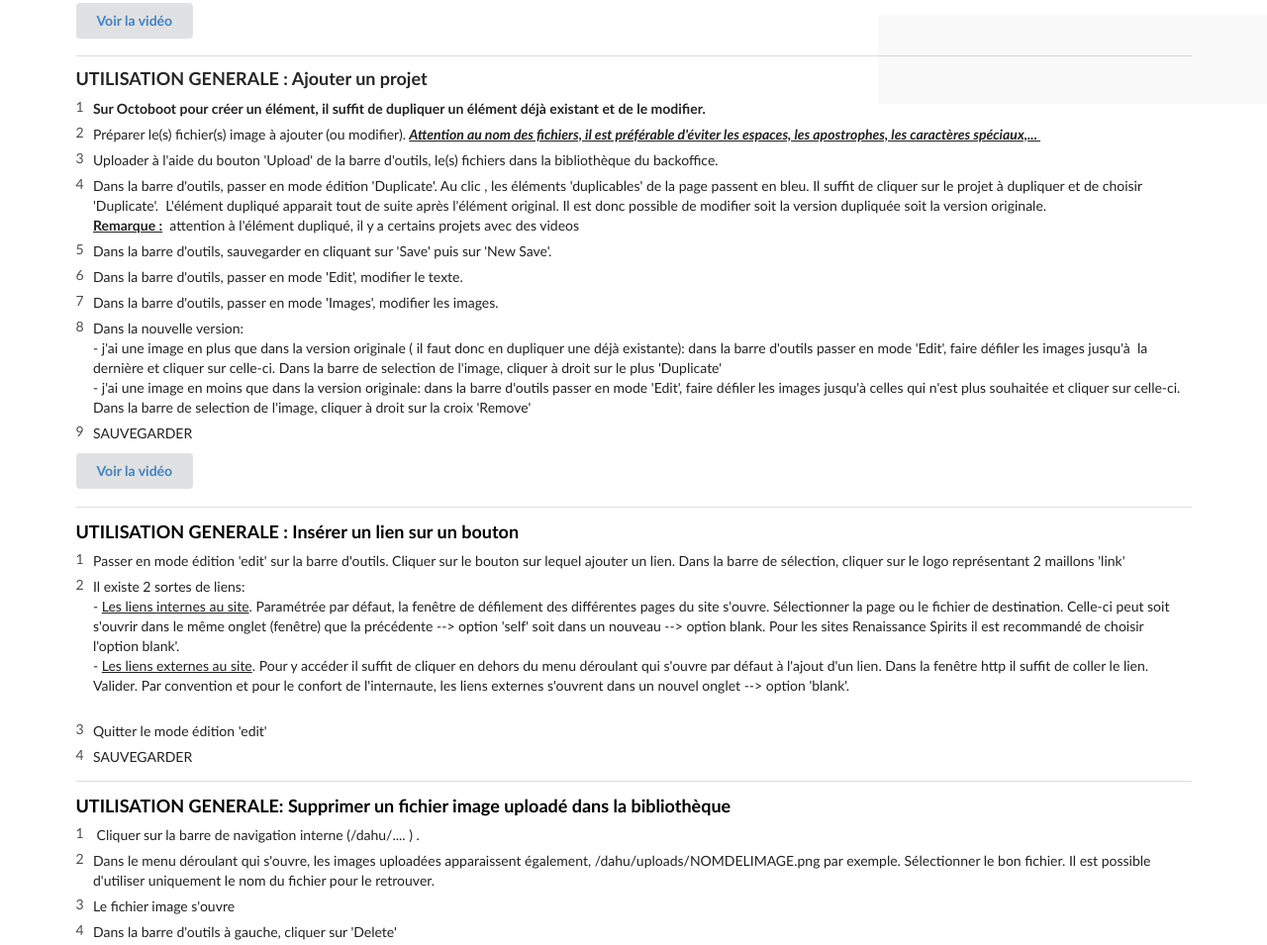
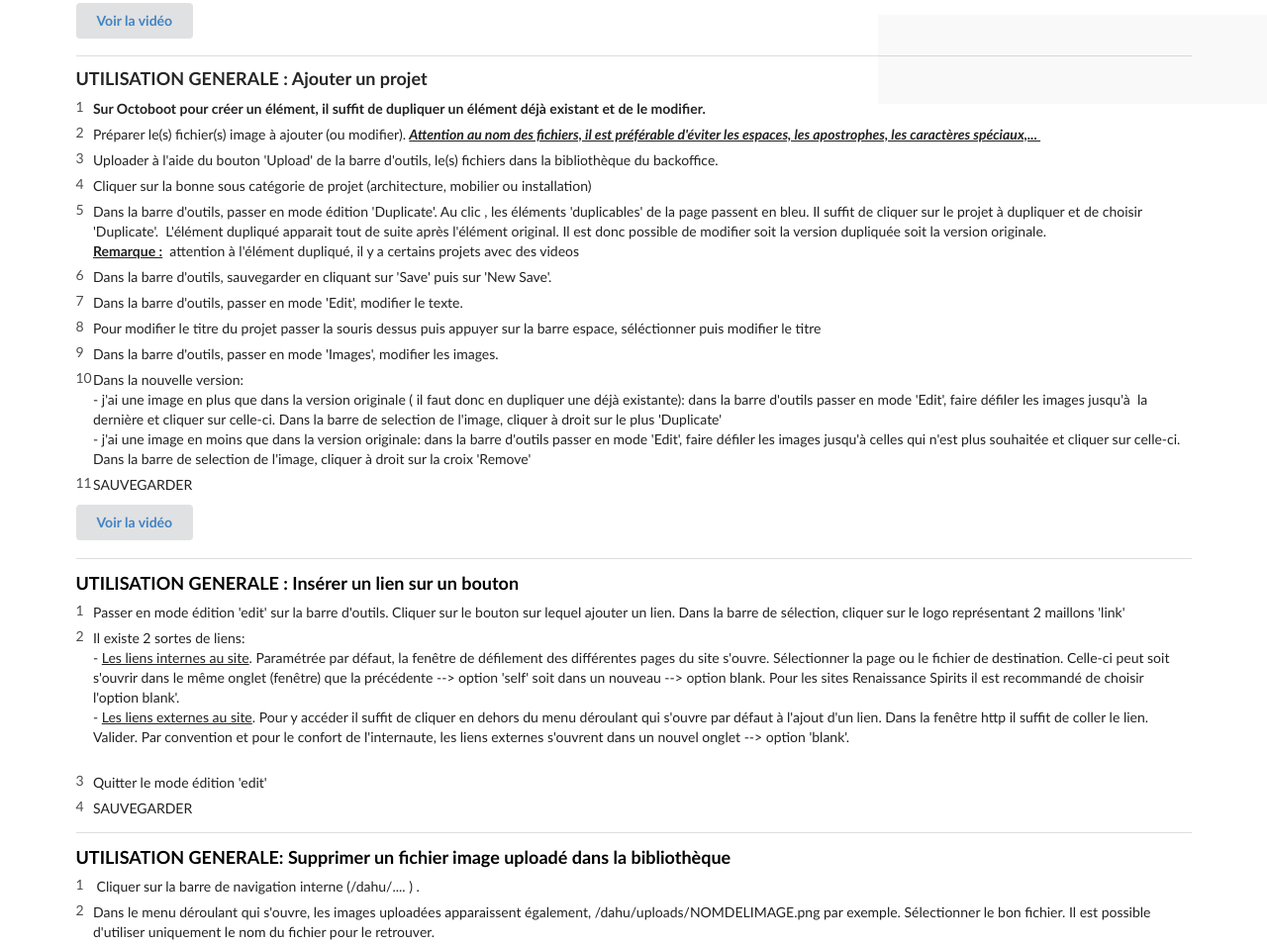
Before and after one commit to RonanDrouglazet/dahu, a website: page help/index.html in a window 1280 px wide. Shown: the part 860-1815 px from the top of the page at 99% size. Drawn offline with Linux system fonts and the light colour scheme.

Commit message:
Octoboot - Fri May 10 2019 14:40:19 GMT+0200 (CEST)

```diff
--- a/help/index.html
+++ b/help/index.html
@@ -120,6 +120,8 @@ Pour une efficacité optimale de la plateforme, il est conseillé d'utiliser le
 	</li>
 	<li ob-duplicable="">
 	<p>Uploader à l'aide du bouton 'Upload' de la barre d'outils, le(s) fichiers dans la bibliothèque du backoffice.</p>
+	</li><li ob-duplicable="">
+	<p>Cliquer sur la bonne sous catégorie de projet (architecture, mobilier ou installation)</p>
 	</li>
 	<li ob-duplicable="">
 	<p>Dans la barre d'outils, passer en mode édition 'Duplicate'. Au clic , les éléments 'duplicables' de la page passent en bleu. Il suffit de cliquer sur le projet à dupliquer et de choisir 'Duplicate'.  L'élément dupliqué apparait tout de suite après l'élément original. Il est donc possible de modifier soit la version dupliquée soit la version originale. <br />
@@ -130,6 +132,8 @@ Pour une efficacité optimale de la plateforme, il est conseillé d'utiliser le
 	</li>
 	<li ob-duplicable="">
 	<p spellcheck="false">Dans la barre d'outils, passer en mode 'Edit', modifier le texte.</p>
+	</li><li ob-duplicable="">
+	<p spellcheck="false" class="cke_focus">Pour modifier le titre du projet passer la souris dessus puis appuyer sur la barre espace, séléctionner puis modifier le titre</p>
 	</li>
 	<li ob-duplicable="">
 	<p spellcheck="false">Dans la barre d'outils, passer en mode 'Images', modifier les images.</p>
```
